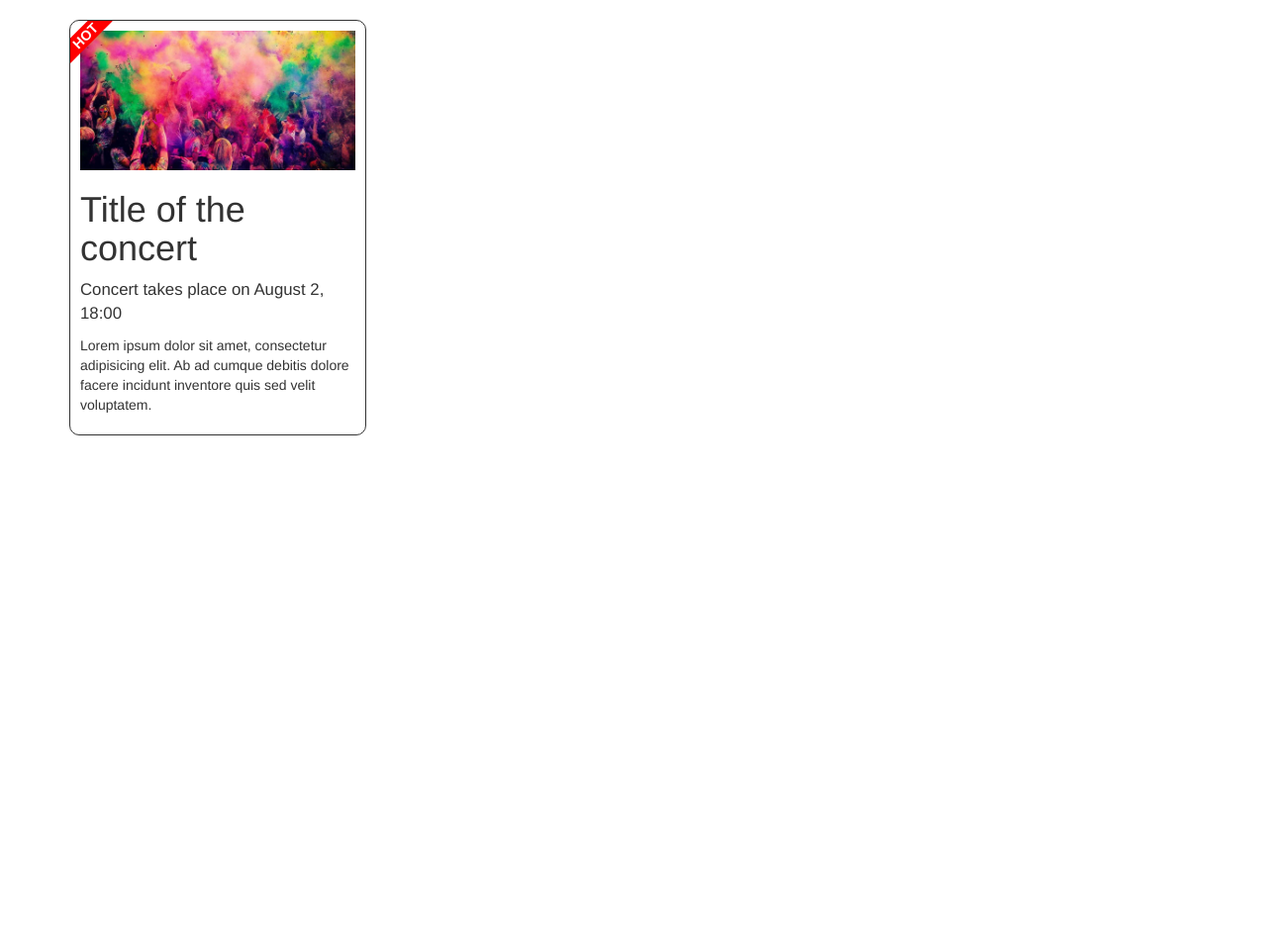
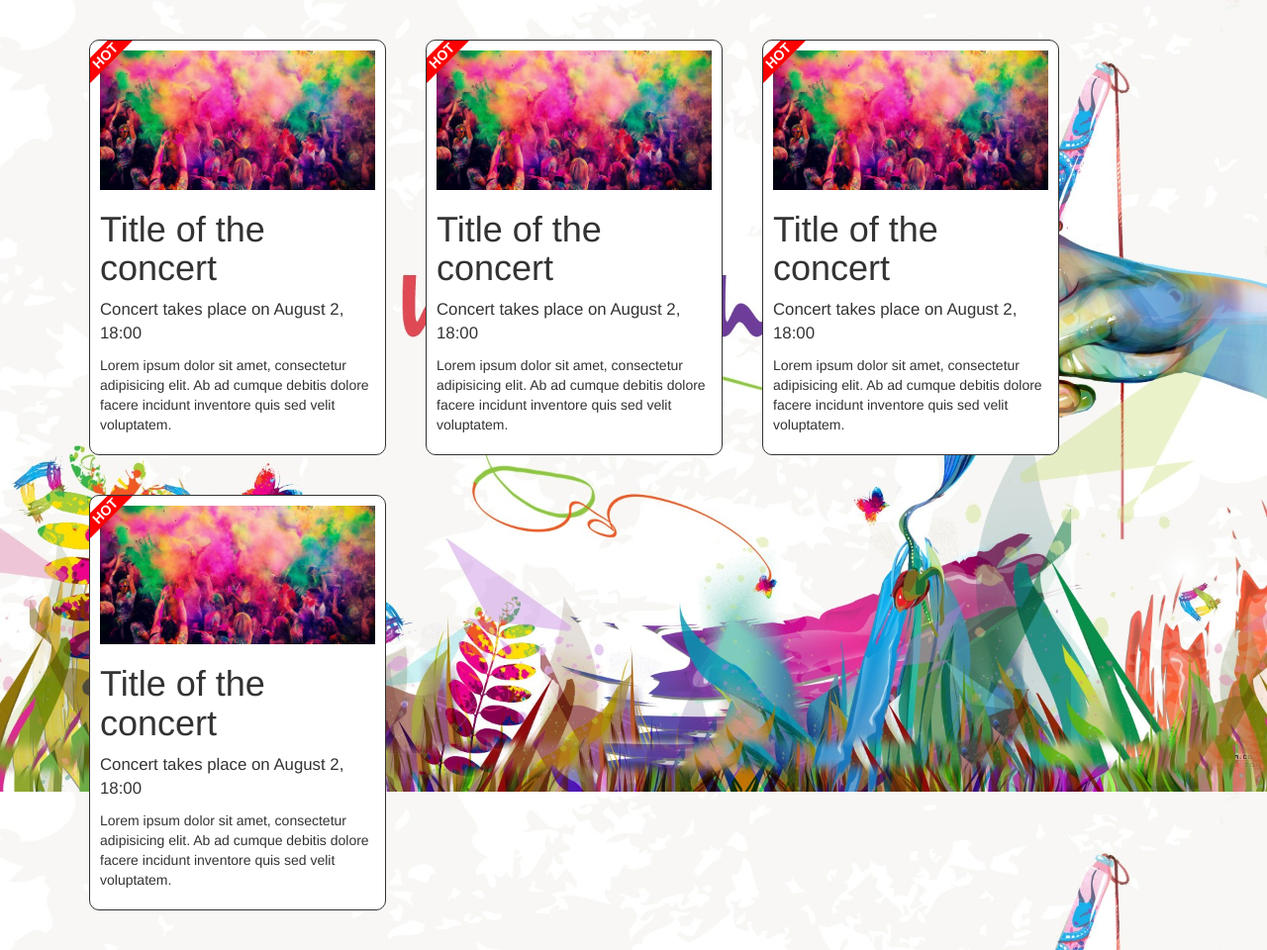
Before and after one commit to anovosolov/lits-lessons, a plain HTML site: page index.html in a window 1280 px wide. Shown: the whole page at 99% size. Before the commit the page ends 800 px from the top, so only its background shows below. Drawn offline with Linux system fonts and the light colour scheme.

Commit message:
Added fixed background bd for whole page

```diff
--- a/index.html
+++ b/index.html
@@ -12,7 +12,52 @@
 
   <header></header>
   <main>
-    <div class="container">
+    <div class="container event-card-list clearfix">
+      <article class="event-card">
+        <img src="images/holi-feast.jpeg" alt="Colorful Holi festival" width="100%"/>
+        <div class="event-card__ribbon">HOT</div>
+
+        <header>
+          <h1 class="event-card__title">Title of the concert</h1>
+          <span class="event-card__datetime">Concert takes place on <time datetime="2001-08-02T18:00">August 2, 18:00</time></span>
+        </header>
+
+        <p>
+          Lorem ipsum dolor sit amet, consectetur adipisicing elit. Ab ad cumque debitis dolore facere incidunt
+          inventore quis sed velit voluptatem.
+        </p>
+      </article>
+
+      <article class="event-card">
+        <img src="images/holi-feast.jpeg" alt="Colorful Holi festival" width="100%"/>
+        <div class="event-card__ribbon">HOT</div>
+
+        <header>
+          <h1 class="event-card__title">Title of the concert</h1>
+          <span class="event-card__datetime">Concert takes place on <time datetime="2001-08-02T18:00">August 2, 18:00</time></span>
+        </header>
+
+        <p>
+          Lorem ipsum dolor sit amet, consectetur adipisicing elit. Ab ad cumque debitis dolore facere incidunt
+          inventore quis sed velit voluptatem.
+        </p>
+      </article>
+
+      <article class="event-card">
+        <img src="images/holi-feast.jpeg" alt="Colorful Holi festival" width="100%"/>
+        <div class="event-card__ribbon">HOT</div>
+
+        <header>
+          <h1 class="event-card__title">Title of the concert</h1>
+          <span class="event-card__datetime">Concert takes place on <time datetime="2001-08-02T18:00">August 2, 18:00</time></span>
+        </header>
+
+        <p>
+          Lorem ipsum dolor sit amet, consectetur adipisicing elit. Ab ad cumque debitis dolore facere incidunt
+          inventore quis sed velit voluptatem.
+        </p>
+      </article>
+
       <article class="event-card">
         <img src="images/holi-feast.jpeg" alt="Colorful Holi festival" width="100%"/>
         <div class="event-card__ribbon">HOT</div>
--- a/styles/main.css
+++ b/styles/main.css
@@ -5,8 +5,19 @@
   font-size: 14px;
 }
 
+body{
+  background:url(images/bg.jpg) center no-repeat;
+  background-size: cover;
+  background-attachment:fixed;
+}
+
 main {
   margin: 20px 0;
+}
+
+.event-card-list .event-card {
+  float: left;
+  margin: 20px;
 }
 
 .event-card {
@@ -15,6 +26,8 @@
 
   width: 300px;
   padding: 10px;
+
+  background: #fff;
 
   border: 1px solid #333;
   border-radius: 10px;
```
Also changed, not shown: styles/images/bg.jpg (added), 1 other file.
